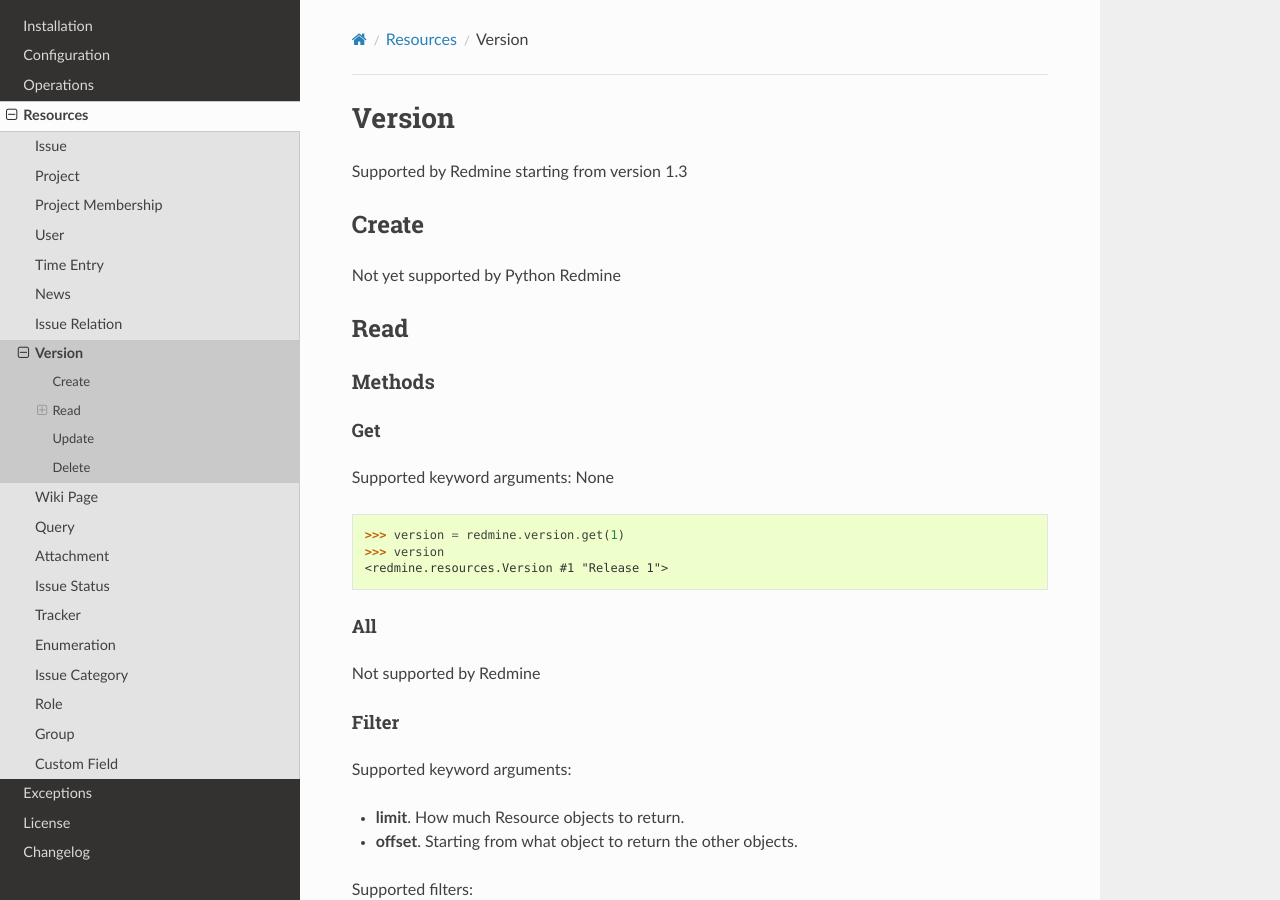
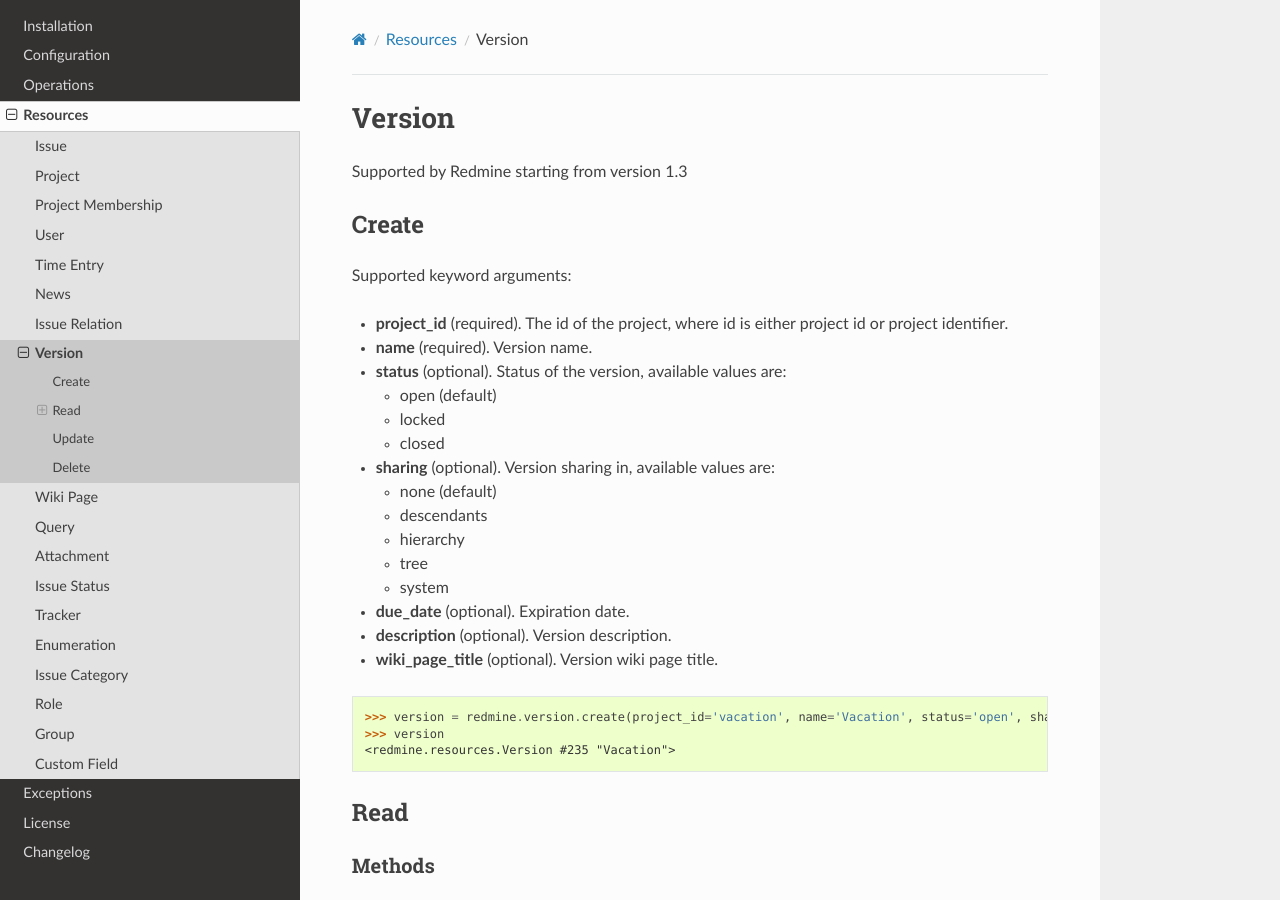
Before and after one commit to maxtepkeev/python-redmine, a Sphinx documentation site: the page built from docs/resources/version.rst, in a window 1280 px wide and 900 px high. Built offline with Sphinx 7.4.7 and the Read the Docs theme 2.0.0, drawn with Linux system fonts in a browser that asks for light colours.

```diff
--- a/docs/changelog.rst
+++ b/docs/changelog.rst
@@ -16,6 +16,7 @@ Changelog
   * User
   * Group
   * IssueCategory
+  * Version
 
 - Added: Informal string representation to all resources, i.e. __str__()
 - Changed: ResourceManager get() method now throws a ``ResourceNotFoundError`` exception if
--- a/docs/resources/version.rst
+++ b/docs/resources/version.rst
@@ -6,7 +6,33 @@ Supported by Redmine starting from version 1.3
 Create
 ------
 
-Not yet supported by Python Redmine
+Supported keyword arguments:
+
+* **project_id** (required). The id of the project, where id is either project id or project identifier.
+* **name** (required). Version name.
+* **status** (optional). Status of the version, available values are:
+
+  - open (default)
+  - locked
+  - closed
+
+* **sharing** (optional). Version sharing in, available values are:
+
+  - none (default)
+  - descendants
+  - hierarchy
+  - tree
+  - system
+
+* **due_date** (optional). Expiration date.
+* **description** (optional). Version description.
+* **wiki_page_title** (optional). Version wiki page title.
+
+.. code-block:: python
+
+    >>> version = redmine.version.create(project_id='vacation', name='Vacation', status='open', sharing='none', due_date='2014-01-30', description='my vacation', wiki_page_title='Vacation')
+    >>> version
+    <redmine.resources.Version #235 "Vacation">
 
 Read
 ----
```
Also changed, not shown: 2 other files.
